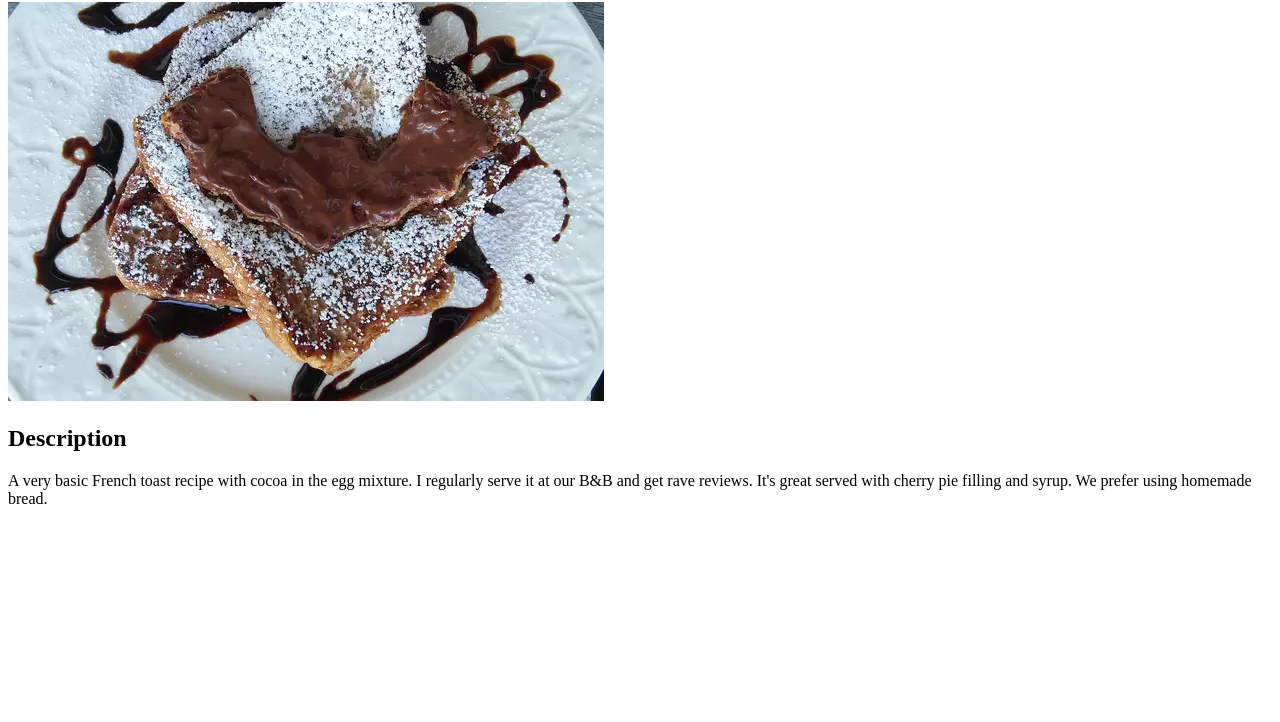
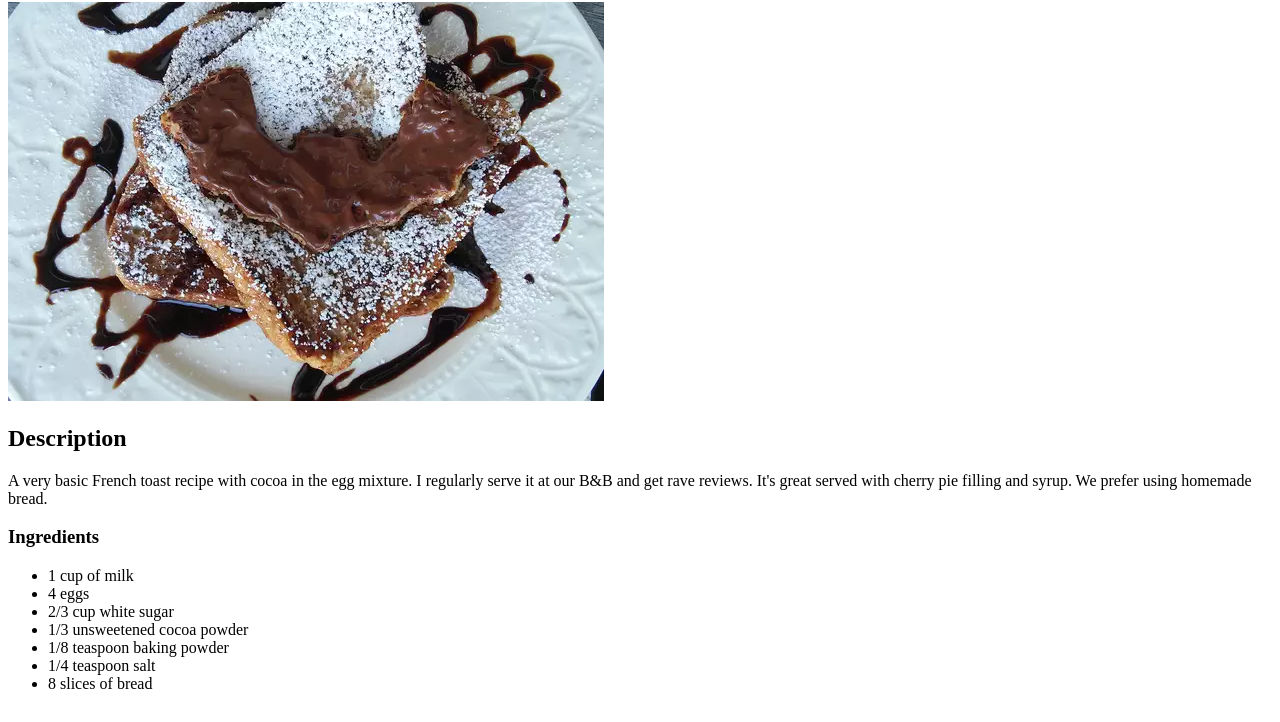
Before and after one commit to ChrisK1504/odin-recipes, a plain HTML site: page recipes/french_toast.html in a window 1280 px wide. Shown: the part 78-800 px from the top of the page. Drawn offline with Linux system fonts and the light colour scheme.

Commit message:
Added 'Ingredients' unordered list to 'french_toast.html'

```diff
--- a/recipes/french_toast.html
+++ b/recipes/french_toast.html
@@ -12,5 +12,15 @@
     <h2>Description</h2>
     <p>A very basic French toast recipe with cocoa in the egg mixture. I regularly serve it at our B&B and get rave reviews. It's great served with cherry pie filling and syrup. We prefer using homemade bread.
     </p>
+    <h3>Ingredients</h3>
+    <ul>
+        <li>1 cup of milk</li>
+        <li>4 eggs</li>
+        <li>2/3 cup white sugar</li>
+        <li>1/3 unsweetened cocoa powder</li>
+        <li>1/8 teaspoon baking powder</li>
+        <li>1/4 teaspoon salt</li>
+        <li>8 slices of bread</li>
+    </ul>
 </body>
 </html>
```
